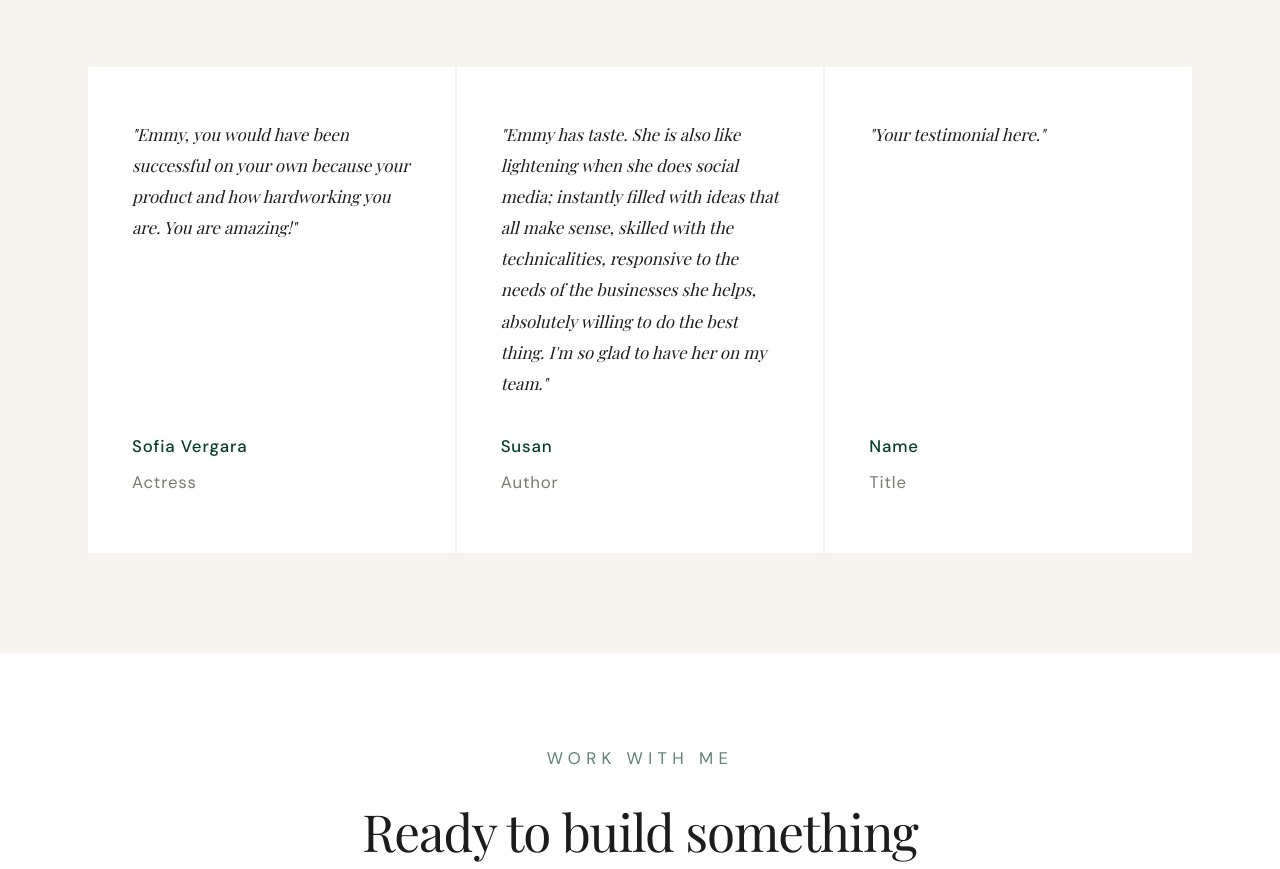
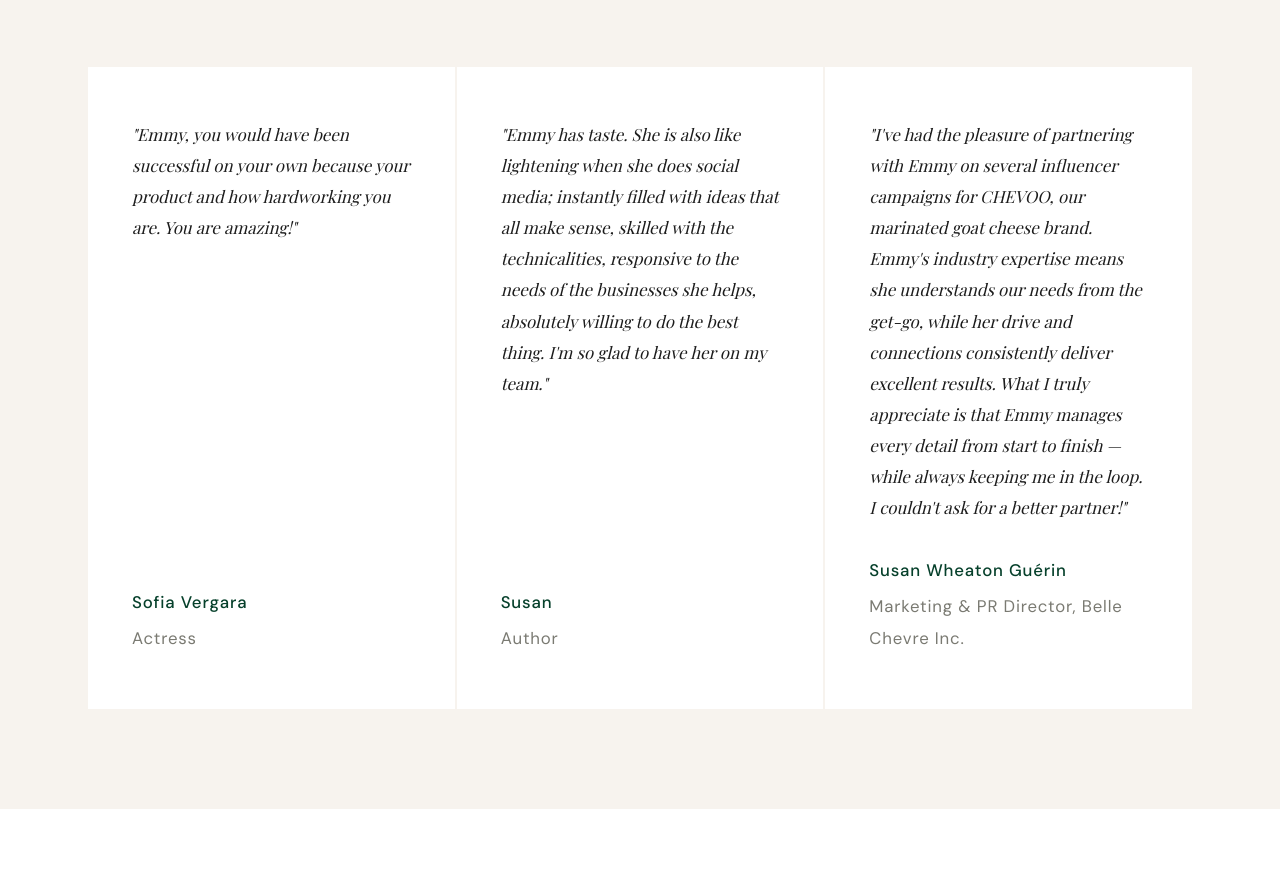
Before and after one commit to sigurvegaris/sophisticated-social, a Next.js app: page / in a window 1280 px wide. Shown: the part 3934-4803 px from the top of the page. Built offline with nearby package versions, Linux system fonts and the light colour scheme; a web font is replaced by a local one.

Commit message:
remove arrows from work panels

```diff
--- a/app/page.tsx
+++ b/app/page.tsx
@@ -519,7 +519,7 @@ export default function Home() {
           {[
             { quote: 'Emmy, you would have been successful on your own because your product and how hardworking you are. You are amazing!', name: 'Sofia Vergara', title: 'Actress' },
             { quote: "Emmy has taste. She is also like lightening when she does social media; instantly filled with ideas that all make sense, skilled with the technicalities, responsive to the needs of the businesses she helps, absolutely willing to do the best thing. I'm so glad to have her on my team.", name: 'Susan', title: 'Author' },
-            { quote: 'Your testimonial here.', name: 'Name', title: 'Title' },
+            { quote: "I've had the pleasure of partnering with Emmy on several influencer campaigns for CHEVOO, our marinated goat cheese brand. Emmy's industry expertise means she understands our needs from the get-go, while her drive and connections consistently deliver excellent results. What I truly appreciate is that Emmy manages every detail from start to finish — while always keeping me in the loop. I couldn't ask for a better partner!", name: 'Susan Wheaton Guérin', title: 'Marketing & PR Director, Belle Chevre Inc.' },
           ].map((q, i) => (
             <div key={i} style={{
               background: '#FFFFFF', padding: isMobile ? '40px 32px' : '52px 44px',
```
